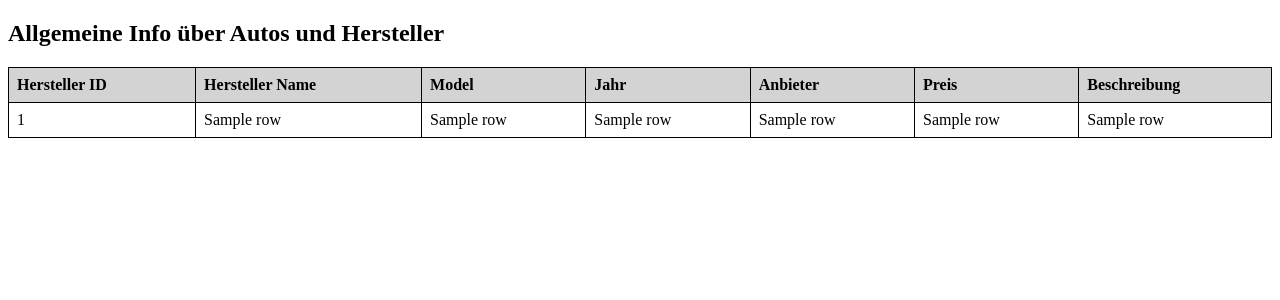
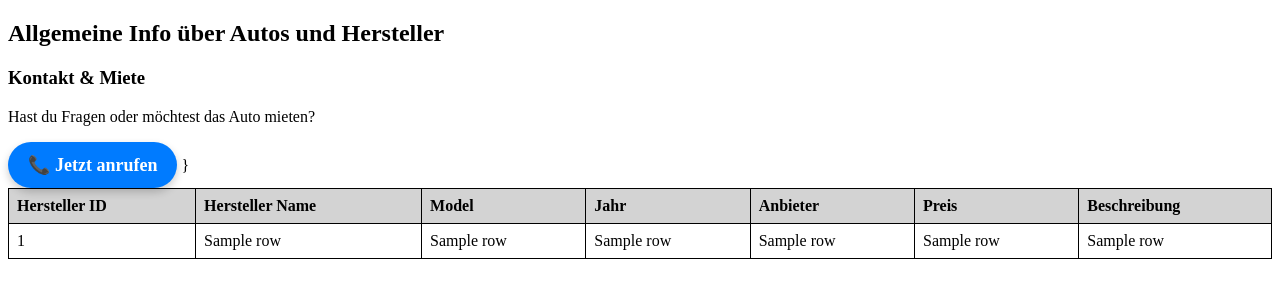
Before and after one commit to dionysm/CarsDatabanken, a Flask app: template templates/results.html in a window 1280 px wide. Shown: the top 300 px of the page. Run offline with Flask 3, Linux system fonts and the light colour scheme; the template is opened without the code that fills it: most values are stand-ins (such as "Sample title", 1, 10 or a date in 2020).

Commit message:
FeuerAuto.png

```diff
--- a/templates/results.html
+++ b/templates/results.html
@@ -32,6 +32,36 @@
         <th>Anbieter</th>
         <th>Preis</th>
         <th>Beschreibung</th>
+
+        <h3>Kontakt & Miete</h3>
+<p>Hast du Fragen oder möchtest das Auto mieten?</p>
+<a href="tel:+49123456789" class="call-button">📞 Jetzt anrufen</a>
+<style>
+    .call-button {
+    display: inline-block;
+    padding: 12px 20px;
+    background-color: #007bff; /* Blau */
+    color: white;
+    font-size: 18px;
+    font-weight: bold;
+    text-decoration: none;
+    border-radius: 50px; /* Abgerundete Ecken */
+    box-shadow: 0 4px 8px rgba(0, 0, 0, 0.2); /* Schatten für Tiefenwirkung */
+    transition: all 0.3s ease; /* Sanfte Übergänge */
+}
+
+.call-button:hover {
+    background-color: #0056b3; /* Dunkleres Blau beim Hover */
+    box-shadow: 0 6px 12px rgba(0, 0, 0, 0.3); /* Stärkerer Schatten beim Hover */
+    transform: translateY(-2px); /* Leichte Verschiebung nach oben beim Hover */
+}
+
+.call-button:active {
+    transform: translateY(2px); /* Klick-Effekt mit leichtem "Eindrücken" */
+}
+</style>
+}
+</style>
     </tr>
     {% for row in data %}
     <tr>
```
